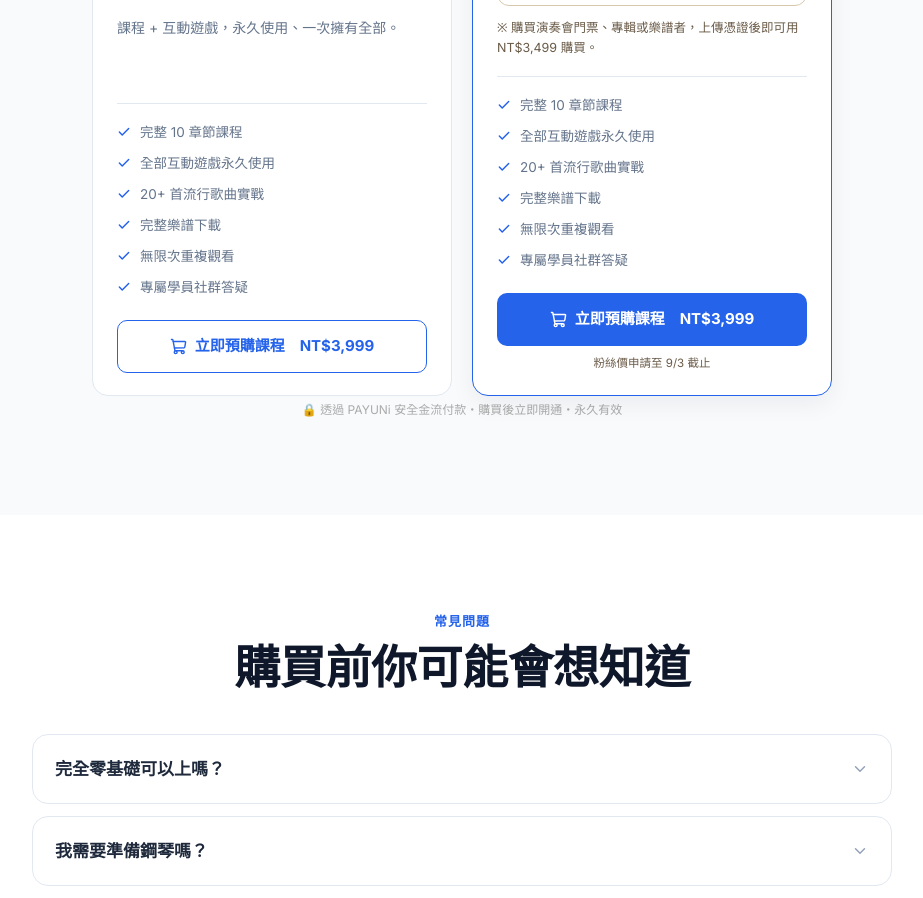
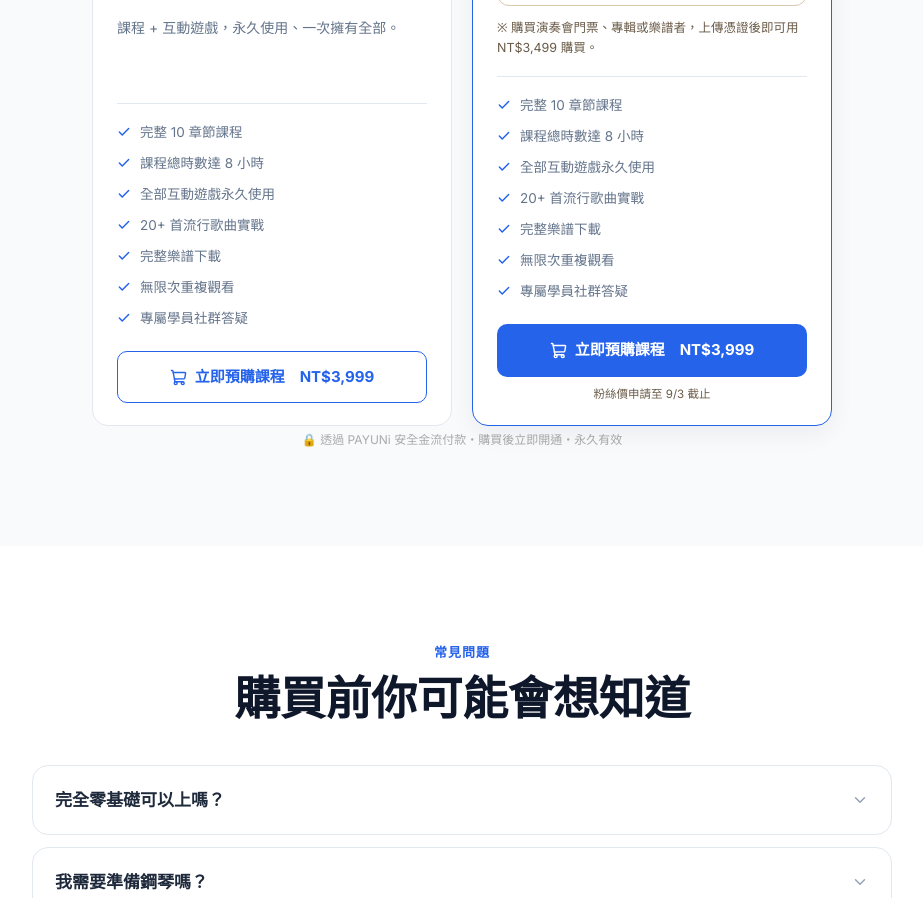
Before and after one commit to inrecmusic/inrecord, a Next.js app: page / in a window 1280 px wide. Shown: the part 8720-9618 px from the top of the page, without its empty margins (178-1101 px from the left). Built offline with nearby package versions, Linux system fonts and the light colour scheme; no server answers.

Commit message:
copy(home): 方案特色加入「課程總時數達 8 小時」
Co-Authored-By: Claude Opus 4.8 <noreply@anthropic.com>

```diff
--- a/app/HomeClient.jsx
+++ b/app/HomeClient.jsx
@@ -283,7 +283,7 @@ const PLANS = [
     pillLabel: "最超值全配",
     price: 3999,
     desc: "課程 + 互動遊戲，永久使用、一次擁有全部。",
-    features: ["完整 10 章節課程", "全部互動遊戲永久使用", "20+ 首流行歌曲實戰", "完整樂譜下載", "無限次重複觀看", "專屬學員社群答疑"],
+    features: ["完整 10 章節課程", "課程總時數達 8 小時", "全部互動遊戲永久使用", "20+ 首流行歌曲實戰", "完整樂譜下載", "無限次重複觀看", "專屬學員社群答疑"],
     featured: true,
     ribbon: "最推薦",
     cta: "購買課程包",
```
